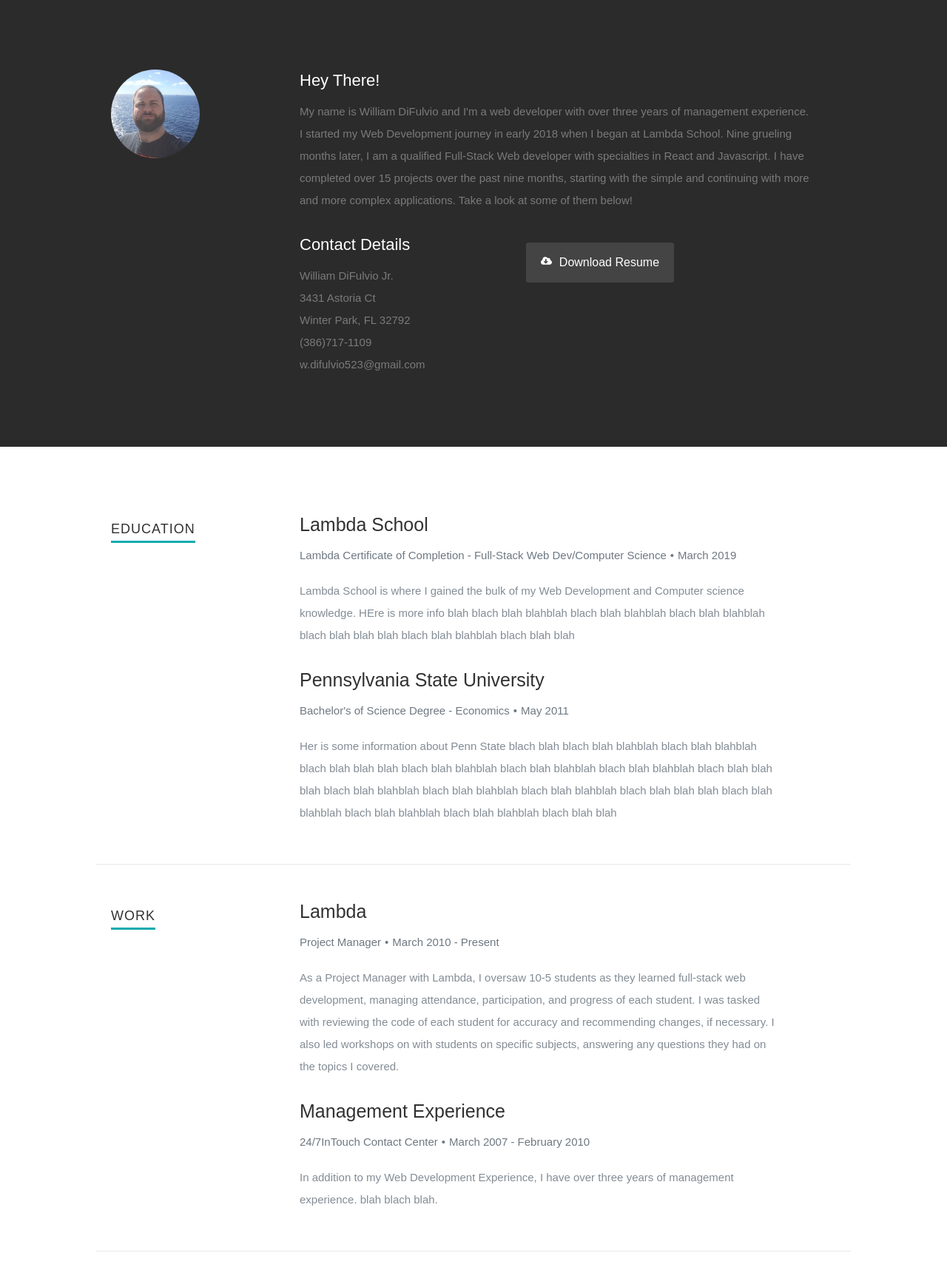
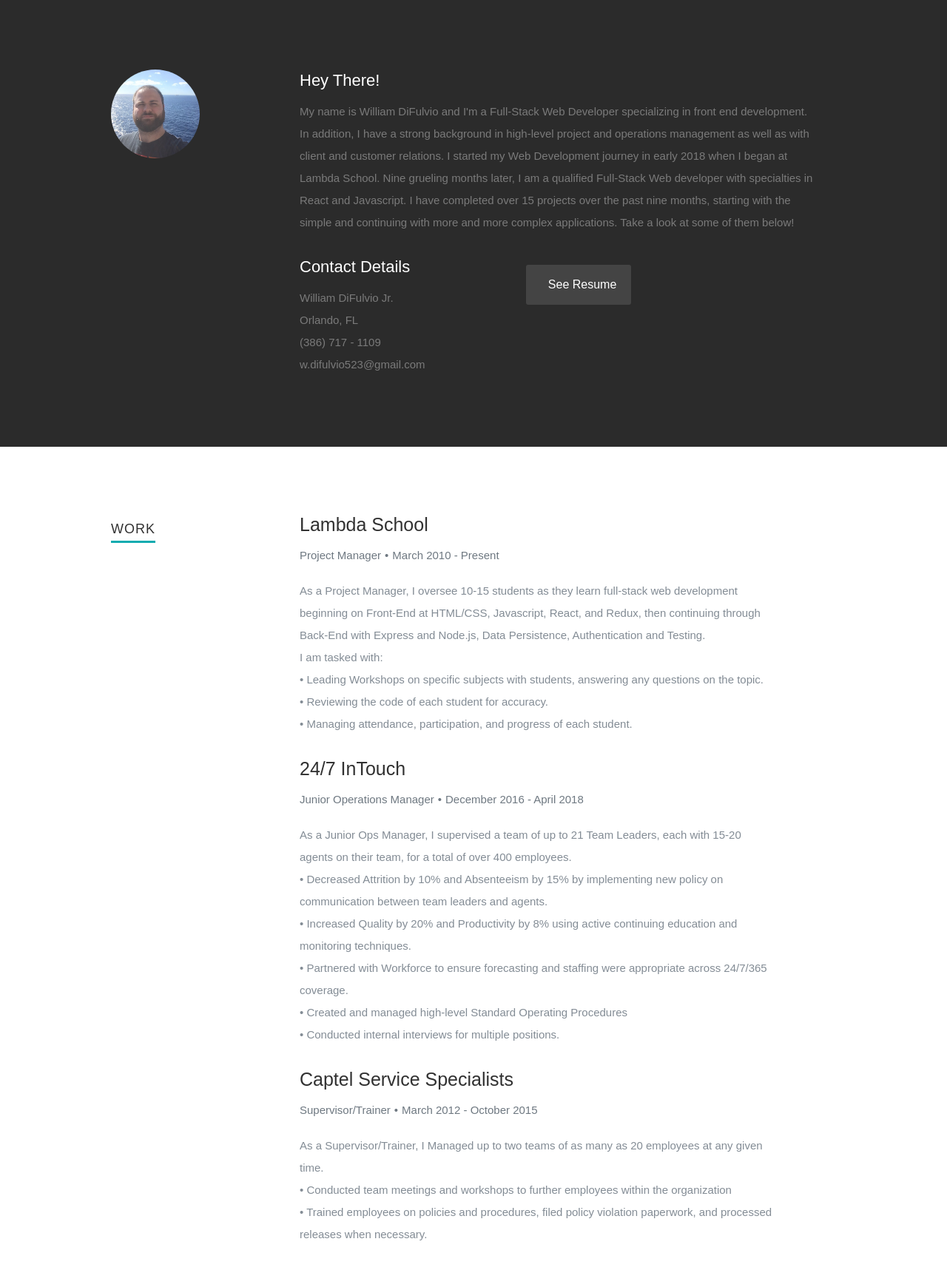
Before and after one commit to Wdifulvio523/personal-portfolio, a Gatsby site: page / in a window 1280 px wide. Shown: the part 802-2519 px from the top of the page at 74% size. Built offline with nearby package versions, Linux system fonts and the light colour scheme; Gatsby itself is replaced by a stand-in of ours; a web font is replaced by a local one.

Commit message:
final first draft revisions

```diff
--- a/src/assets/css/main.css
+++ b/src/assets/css/main.css
@@ -135,6 +135,7 @@ table {
 html {
    font-size: 62.5%;
    -webkit-font-smoothing: antialiased;
+   scroll-behavior: smooth;
 }
 
 body {
@@ -1525,7 +1526,7 @@ call-to-action .button {
 /* ------------------------------------------------------------------ */
 
 #testimonials {
-  background: #1f1f1f url(../images/testimonials-bg.jpg) no-repeat center center;
+  background: #1f1f1f url(../images/header-background.jpg) no-repeat center center;
   background-size: cover !important;
   -webkit-background-size: cover !important;
   background-attachment: fixed;
@@ -1932,9 +1933,8 @@ footer .social li:first-child {
   text-decoration: none;
   border: 0 none;
   display: block;
-  width: 60px;
-  height: 60px;
-  background-color: #525252;
+  width: 40px;
+  height: 40px;
 
   -webkit-transition: all 0.2s ease-in-out;
   -moz-transition: all 0.2s ease-in-out;
--- a/src/components/About.js
+++ b/src/components/About.js
@@ -12,11 +12,16 @@ const About = () => (
       <div className="nine columns main-col">
         <h2>Hey There!</h2>
         <p>
-          My name is William DiFulvio and I'm a web developer with over three years of management experience.
-          I started my Web Development journey in early 2018 when I began at Lambda School. Nine grueling months later,
-          I am a qualified Full-Stack Web developer with specialties in React and Javascript. I have completed
-          over 15 projects over the past nine months, starting with the simple and continuing with more and more complex
-          applications. Take a look at some of them below!
+          My name is William DiFulvio and I'm a Full-Stack Web Developer
+          specializing in front end development. In addition, I have a strong
+          background in high-level project and operations management as well as
+          with client and customer relations. I started my Web Development
+          journey in early 2018 when I began at Lambda School. Nine grueling
+          months later, I am a qualified Full-Stack Web developer with
+          specialties in React and Javascript. I have completed over 15 projects
+          over the past nine months, starting with the simple and continuing
+          with more and more complex applications. Take a look at some of them
+          below!
         </p>
         <div className="row">
           <div className="columns contact-details">
@@ -24,23 +29,18 @@ const About = () => (
             <p className="address">
               <span>William DiFulvio Jr.</span>
               <br />
-              <span>
-                3431 Astoria Ct
-                <br /> Winter Park, FL 32792
-              </span>
+              <span>Orlando, FL</span>
               <br />
-              <span>(386)717-1109</span>
+              <span>(386) 717 - 1109</span>
               <br />
               <span>w.difulvio523@gmail.com</span>
             </p>
           </div>
           <div className="columns download">
             <p>
-              <a href="#" className="button">
-              <FaCloudDownloadAlt size={15} />
-              <span className="dlresume-span">
-                  Download Resume
-              </span>
+              <a href="https://docs.google.com/document/d/1aGWBNYPKJSCxGywT_9sMfRNAr5FGYpoFeYlhyu-uy6M/edit?usp=sharing" target="_blank" className="button">
+
+                <span className="dlresume-span">See Resume</span>
               </a>
             </p>
           </div>
--- a/src/components/Banner.js
+++ b/src/components/Banner.js
@@ -6,9 +6,10 @@ const Banner = () => (
     <div className="banner-text">
       <h1 className="responsive-headline">William DiFulvio</h1>
       <h3>
-        I'm an Orlando based <span>webdesigner</span>, creating awesome
-        and effective visual identities for companies of all sizes around the
-        globe. Let's learn more about me.
+        I'm an Orlando based <span>Full-Stack Web Developer</span>, specializing in front end development.
+        I'm also a high-level project manager and operations manager as well as a client-relations specialist.
+        <br></br>
+        Let's learn more about me.
       </h3>
       <hr />
       <SocialLinks />
--- a/src/components/Education.js
+++ b/src/components/Education.js
@@ -13,15 +13,22 @@ const Education = () => (
         <div className="twelve columns">
           <h3>Lambda School</h3>
           <p className="info">
-            Lambda Certificate of Completion - Full-Stack Web Dev/Computer Science
+            Full-Stack Web Development/Computer Science Fundamentals
             <span>&bull;</span>
             <em className="date">March 2019</em>
           </p>
 
           <p>
-            Lambda School is where I gained the bulk of my Web Development and Computer science knowledge.
-            HEre is more info blah blach blah blahblah blach blah blahblah blach blah blahblah blach blah blah
-            blah blach blah blahblah blach blah blah
+            Lambda School is where I began my Web Development Journey and where I gained the bulk of
+            my Web Development and Computer science knowledge. Lambda School is a remote learning experience
+            that uses modern web technologies and the most up-to-date industry standards to teach students not only
+            certain programming languages and syntax,
+            but to be able to adapt their web development skills to pick up and use any language that is needed.
+            The instructors at Lambda School are also world-class, each one experts in their respected field.
+            The Full-Stack curriculum is a grueling journey starting with HTML/CSS, Javascript, React, and Redux,
+            then continuing through Back-End with Express and Node.js, Data Persistence, Authentication and Testing.
+            {/* After the Web Development portion of the curriculum is complete, the Computer Science Fundamentals   */}
+
           </p>
         </div>
       </div>
@@ -30,16 +37,18 @@ const Education = () => (
         <div className="twelve columns">
           <h3>Pennsylvania State University</h3>
           <p className="info">
-            Bachelor's of Science Degree - Economics
+            Bachelor of Science Degree - Economics
             <span>&bull;</span>
             <em className="date">May 2011</em>
           </p>
 
           <p>
-            Her is some information about Penn State blach blah blach blah blahblah blach blah blahblah blach blah blah
-            blah blach blah blahblah blach blah blahblah blach blah blahblah blach blah blah
-            blah blach blah blahblah blach blah blahblah blach blah blahblah blach blah blah
-            blah blach blah blahblah blach blah blahblah blach blah blahblah blach blah blah
+            At Penn State, I achieved my goal of getting a Bachelor of Science degree in Economics,
+            and learned so many more intangible skills I never thought I would. I learned how to effectively communicate my thoughts,
+            whether it's verbal or written communication. I learned how to be a problem-solver.
+            I learned how to see ways to improve and then act on it.
+            I learned empathy for others and the understanding that we all have a different story,
+             but we're also alike in so many ways.
           </p>
         </div>
       </div>
--- a/src/components/Footer.js
+++ b/src/components/Footer.js
@@ -11,7 +11,7 @@ const Footer = () => (
 
       <div id="go-top">
         <a className="smoothscroll" title="Back to Top" href="#home">
-          <FaChevronCircleUp />
+          <FaChevronCircleUp size={42}/>
         </a>
       </div>
     </div>
--- a/src/components/Portfolio.js
+++ b/src/components/Portfolio.js
@@ -37,7 +37,7 @@ const Portfolio = () => (
                 <img alt="" src={Coffee} />
                 <div className="overlay">
                   <div className="portfolio-item-meta">
-                    <h5>React</h5>
+                    <h5>DiFulvio Notes</h5>
                     <p>Full-Stack Notes Application </p>
                   </div>
                 </div>
@@ -56,8 +56,8 @@ const Portfolio = () => (
                 <img alt="" src={Console} />
                 <div className="overlay">
                   <div className="portfolio-item-meta">
-                    <h5>fitmetrix Blog</h5>
-                    <p>Daily Blog for my workout-tracker app, fitmetrix</p>
+                    <h5>Fitmetrix Blog</h5>
+                    <p>Daily Blog for my workout-tracker app, Fitmetrix</p>
                   </div>
                 </div>
                 <div className="link-icon">
@@ -67,14 +67,17 @@ const Portfolio = () => (
             </div>
           </div>
 
+        {/* Mox Draft */}
+
           <div className="columns portfolio-item">
             <div className="item-wrap">
               <a href="#modal-03" title="">
                 <img alt="" src={Judah} />
                 <div className="overlay">
                   <div className="portfolio-item-meta">
-                    <h5>Judah</h5>
-                    <p>Webdesign</p>
+                    <h5>Mox</h5>
+                    <p>Mock Drafting Application</p>
+                    <p>Lambda Winter Hackathon 2019</p>
                   </div>
                 </div>
                 <div className="link-icon">
@@ -84,7 +87,7 @@ const Portfolio = () => (
             </div>
           </div>
 
-          <div className="columns portfolio-item">
+          {/* <div className="columns portfolio-item">
             <div className="item-wrap">
               <a href="#modal-04" title="">
                 <img alt="" src={IntoTheLight} />
@@ -99,9 +102,9 @@ const Portfolio = () => (
                 </div>
               </a>
             </div>
-          </div>
+          </div> */}
 
-          <div className="columns portfolio-item">
+          {/* <div className="columns portfolio-item">
             <div className="item-wrap">
               <a href="#modal-05" title="">
                 <img alt="" src={Farmerboy} />
@@ -116,9 +119,9 @@ const Portfolio = () => (
                 </div>
               </a>
             </div>
-          </div>
+          </div> */}
 
-          <div className="columns portfolio-item">
+          {/* <div className="columns portfolio-item">
             <div className="item-wrap">
               <a href="#modal-06" title="">
                 <img alt="" src={Girl} />
@@ -133,9 +136,9 @@ const Portfolio = () => (
                 </div>
               </a>
             </div>
-          </div>
+          </div> */}
 
-          <div className="columns portfolio-item">
+          {/* <div className="columns portfolio-item">
             <div className="item-wrap">
               <a href="#modal-07" title="">
                 <img alt="" src={Origami} />
@@ -150,9 +153,9 @@ const Portfolio = () => (
                 </div>
               </a>
             </div>
-          </div>
+          </div> */}
 
-          <div className="columns portfolio-item">
+          {/* <div className="columns portfolio-item">
             <div className="item-wrap">
               <a href="#modal-08" title="">
                 <img alt="" src={Retrocam} />
@@ -162,15 +165,19 @@ const Portfolio = () => (
                     <p>Web Development</p>
                   </div>
                 </div>
+
                 <div className="link-icon">
                   <FaPlus />
                 </div>
               </a>
             </div>
-          </div>
+          </div> */}
         </div>
       </div>
 
+      {/* POPUPS */}
+
+      {/* Notes App Popup */}
       <div id="modal-01" className="popup-modal mfp-hide">
         <img className="scale-with-grid" src={CoffeeModal} alt="" />
 
@@ -194,6 +201,8 @@ const Portfolio = () => (
           </a>
         </div>
       </div>
+
+      {/* FitMetrix Popup */}
 
       <div id="modal-02" className="popup-modal mfp-hide">
         <img className="scale-with-grid" src={ConsoleModal} alt="" />
@@ -222,27 +231,26 @@ const Portfolio = () => (
         <img className="scale-with-grid" src={JudahModal} alt="" />
 
         <div className="description-box">
-          <h4>Judah</h4>
+          <h4>Mox Demo</h4>
           <p>
-            Proin gravida nibh vel velit auctor aliquet. Aenean sollicitudin,
-            lorem quis bibendum auctor, nisi elit consequat ipsum, nec sagittis
-            sem nibh id elit.
+           Demo of a Fantasy Football Mock Drafting Application built over two days
+           for the Lambda School Winter Hackathon
           </p>
           <span className="categories">
             <FaTag />
-            Branding
+            React, Front-End, Hackathon, Team-Project
           </span>
         </div>
 
         <div className="link-box">
-          <a href="http://www.behance.net">Details</a>
+          <a href="https://youtu.be/t-AfcaYolxY" target="_blank" >Watch</a>
           <a href="#portfolio" className="popup-modal-dismiss">
             Close
           </a>
         </div>
       </div>
 
-      <div id="modal-04" className="popup-modal mfp-hide">
+      {/* <div id="modal-04" className="popup-modal mfp-hide">
         <img className="scale-with-grid" src={IntoTheLightModal} alt="" />
 
         <div className="description-box">
@@ -264,9 +272,9 @@ const Portfolio = () => (
             Close
           </a>
         </div>
-      </div>
+      </div> */}
 
-      <div id="modal-05" className="popup-modal mfp-hide">
+      {/* <div id="modal-05" className="popup-modal mfp-hide">
         <img className="scale-with-grid" src={FarmerboyModal} alt="" />
 
         <div className="description-box">
@@ -288,9 +296,9 @@ const Portfolio = () => (
             Close
           </a>
         </div>
-      </div>
+      </div> */}
 
-      <div id="modal-06" className="popup-modal mfp-hide">
+      {/* <div id="modal-06" className="popup-modal mfp-hide">
         <img className="scale-with-grid" src={GirlModal} alt="" />
 
         <div className="description-box">
@@ -312,8 +320,8 @@ const Portfolio = () => (
             Close
           </a>
         </div>
-      </div>
-
+      </div> */}
+{/*
       <div id="modal-07" className="popup-modal mfp-hide">
         <img className="scale-with-grid" src={OrigamiModal} alt="" />
 
@@ -336,9 +344,9 @@ const Portfolio = () => (
             Close
           </a>
         </div>
-      </div>
+      </div> */}
 
-      <div id="modal-08" className="popup-modal mfp-hide">
+      {/* <div id="modal-08" className="popup-modal mfp-hide">
         <img className="scale-with-grid" src={RetrocamModal} alt="" />
 
         <div className="description-box">
@@ -360,7 +368,7 @@ const Portfolio = () => (
             Close
           </a>
         </div>
-      </div>
+      </div> */}
     </div>
   </section>
 );
--- a/src/components/Resume.js
+++ b/src/components/Resume.js
@@ -6,8 +6,8 @@ import Skills from "./Skills";
 
 const Resume = () => (
   <section id="resume">
+    <Work />
     <Education />
-    <Work />
     <Skills />
   </section>
 );
--- a/src/components/SocialLinks.js
+++ b/src/components/SocialLinks.js
@@ -1,9 +1,6 @@
 import React from "react";
 import {
-  FaFacebook,
   FaGithub,
-  FaSkype,
-  FaGooglePlus,
   FaTwitter,
   FaLinkedin
 } from "react-icons/fa";
@@ -12,13 +9,8 @@ import {
 const SocialLinks = () => (
   <ul className="social">
     <li>
-      <a href="#">
-        <FaFacebook />
-      </a>
-    </li>
-    <li>
-      <a href="#">
-        <FaTwitter />
+      <a href="https://github.com/Wdifulvio523" target="_blank">
+        <FaGithub />
       </a>
     </li>
     <li>
@@ -27,8 +19,8 @@ const SocialLinks = () => (
       </a>
     </li>
     <li>
-      <a href="https://github.com/Wdifulvio523" target="_blank">
-        <FaGithub />
+      <a href="https://twitter.com/billdifulvio" target="_blank">
+        <FaTwitter />
       </a>
     </li>
   </ul>
--- a/src/components/Work.js
+++ b/src/components/Work.js
@@ -11,33 +11,75 @@ const Work = () => (
     <div className="nine columns main-col">
       <div className="row item">
         <div className="twelve columns">
-          <h3>Lambda</h3>
+          <h3>Lambda School</h3>
           <p className="info">
             Project Manager
             <span>&bull;</span>
             <em className="date">March 2010 - Present</em>
           </p>
-
           <p>
-          As a Project Manager with Lambda, I oversaw 10-5 students as they learned full-stack web development,
-           managing attendance, participation, and progress of each student.
-          I was tasked with reviewing the code of each student for accuracy and recommending changes, if necessary.
-          I also led workshops on with students on specific subjects, answering any questions they had on the topics I covered.
+            As a Project Manager, I oversee 10-15 students as they learn
+            full-stack web development beginning on Front-End at HTML/CSS,
+            Javascript, React, and Redux, then continuing through Back-End with
+            Express and Node.js, Data Persistence, Authentication and Testing.
+            <br />
+            I am tasked with:
+            <br />
+            • Leading Workshops on specific subjects with students, answering
+            any questions on the topic.
+            <br />
+            • Reviewing the code of each student for accuracy.
+            <br />
+            • Managing attendance, participation, and progress of each student.
           </p>
         </div>
       </div>
 
       <div className="row item">
         <div className="twelve columns">
-          <h3>Management Experience</h3>
+          <h3> 24/7 InTouch</h3>
           <p className="info">
-            24/7InTouch Contact Center
+            Junior Operations Manager
             <span>&bull;</span>
-            <em className="date">March 2007 - February 2010</em>
+            <em className="date">December 2016 - April 2018</em>
           </p>
-
           <p>
-          In addition to my Web Development Experience, I have over three years of management experience. blah blach blah.
+            As a Junior Ops Manager, I supervised a team of up to 21 Team
+            Leaders, each with 15-20 agents on their team, for a total of over
+            400 employees.
+            <br />
+            • Decreased Attrition by 10% and Absenteeism by 15% by implementing
+            new policy on communication between team leaders and agents.
+            <br />
+            • Increased Quality by 20% and Productivity by 8% using active
+            continuing education and monitoring techniques.
+            <br />
+            • Partnered with Workforce to ensure forecasting and staffing were
+            appropriate across 24/7/365 coverage.
+            <br />
+            • Created and managed high-level Standard Operating Procedures
+            <br />
+            • Conducted internal interviews for multiple positions.
+          </p>
+        </div>
+      </div>
+      <div className="row item">
+        <div className="twelve columns">
+          <h3> Captel Service Specialists</h3>
+          <p className="info">
+            Supervisor/Trainer
+            <span>&bull;</span>
+            <em className="date">March 2012 - October 2015</em>
+          </p>
+          <p>
+            As a Supervisor/Trainer, I Managed up to two teams of as many as 20
+            employees at any given time.
+            <br />
+            • Conducted team meetings and workshops to further employees within
+            the organization
+            <br />
+            • Trained employees on policies and procedures, filed policy
+            violation paperwork, and processed releases when necessary.
           </p>
         </div>
       </div>
```
Also changed, not shown: 1 other file.
